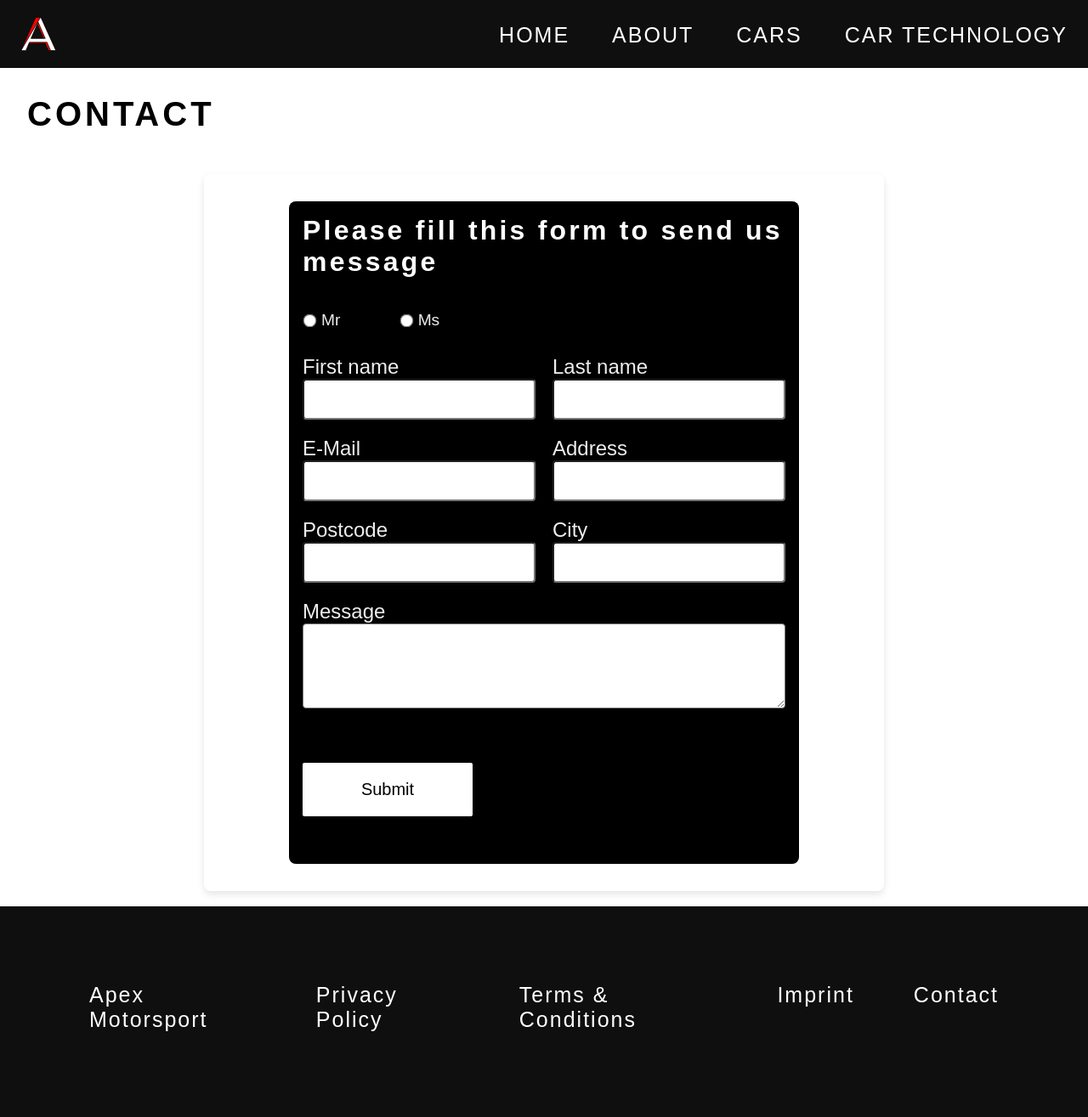
After one commit to dinero2004/Apex-Motorsport, a PHP site: page /contact.html in a window 1280 px wide. The commit adds this page. Shown: the whole page at 85% size. Run offline with PHP 8.4, Linux system fonts and the light colour scheme; some web fonts are replaced.

Commit message:
integrated a contact form, removed the imrpint from the navigation.

```diff
--- /dev/null
+++ b/code/code.js
@@ -0,0 +1,12 @@
+const hamburger = document.querySelector(".hamburger");
+    const navMenu = document.querySelector(".nav-menu");
+
+    hamburger.addEventListener("click", () => {
+        hamburger.classList.toggle("active");
+        navMenu.classList.toggle("active");
+    });
+
+    document.querySelectorAll(".nav-link").forEach(n => n.addEventListener("click", () => {
+        hamburger.classList.remove("active");
+        navMenu.classList.remove("active");
+    }));
--- /dev/null
+++ b/contact.html
@@ -0,0 +1,144 @@
+<!DOCTYPE html>
+<html lang="en">
+
+<head>
+    <meta charset="UTF-8">
+    <meta name="viewport" content="width=device-width, initial-scale=1.0">
+    <link rel="stylesheet" href="css/style.css">
+    <link rel="stylesheet" href="css/contact.css">
+    <script src="code/code.js" defer></script>
+    <meta name="description" content="Apex Motorsport: Showroom for sports cars with incredible performance.">
+    <link rel="icon" href="assets/favicon/favicon_package_v0.16/favicon.ico" type="image/x-icon">
+    <link rel="shortcut icon" href="assets/favicon/favicon_package_v0.16/favicon.ico" type="image/x-icon">
+
+    <title>Contact</title>
+</head>
+
+<body>
+    <main>
+        <header>
+            <nav class="navbar">
+                <img height="40px" src="assets/logo/svg/Apex-Logo.svg" class="nav-branding"
+                    alt="Red White Logo of Apex Motorsport">
+                <ul class="nav-menu">
+                    <li class="nav-item">
+                        <a href="index.html" class="nav-link">Home</a>
+                    </li>
+                    <li class="nav-item">
+                        <a href="about.html" class="nav-link">About</a>
+                    </li>
+                    <li class="nav-item">
+                        <a href="cars.html" class="nav-link">Cars</a>
+                    </li>
+                    <li class="nav-item">
+                        <a href="technology.html" class="nav-link">Car Technology</a>
+                    </li>
+                </ul>
+                <div class="hamburger" aria-label="Mobile Navigation Menu">
+                    <span class="bar"></span>
+                    <span class="bar"></span>
+                    <span class="bar"></span>
+                </div>
+            </nav>
+        </header>
+
+        <!-- hero section -->
+
+        <h1>Contact</h1>
+        <div class="form-container">
+            <section>
+
+                <!-- contact form -->
+
+                <form>
+                    <h2>Please fill this form to send us message</h2>
+                    <form>
+
+                        <div class="radio-group">
+                            <label>
+                                <input type="radio" name="title" value="mrs"> Mr
+                            </label>
+                            <label>
+                                <input type="radio" name="title" value="ms"> Ms
+                            </label>
+                        </div>
+
+                        <div class="first-name">
+                            <label for="first-name">First name</label>
+                            <input type="text" id="first-name" />
+                        </div>
+                        <div class="last-name">
+                            <label for="last-name">Last name</label>
+                            <input type="text" id="last-name" />
+                        </div>
+
+                        <div class="email">
+                            <label for="email">E-Mail</label>
+                            <input type="text" id="email" />
+                        </div>
+
+                        <div class="address">
+                            <label for="address">Address</label>
+                            <input type="text" id="address" />
+                        </div>
+
+                        <div class="postcode">
+                            <label for="postcode">Postcode</label>
+                            <input type="text" id="postcode" />
+                        </div>
+
+                        <div class="city">
+                            <label for="city">City</label>
+                            <input type="text" id="city" />
+                        </div>
+
+                        <div class="message">
+                            <label for="message">Message</label>
+                            <textarea id="message"></textarea>
+                        </div>
+                        <button>Submit</button>
+                    </form>
+
+            </section>
+        </div>
+    </main>
+    <footer class="footer">
+        <div class="container">
+
+            <div class="row">
+                <div class="footer-col">
+                    <ul>
+                        <li class="footer-logo"><a href="index.html">Apex Motorsport</a></li>
+                    </ul>
+                </div>
+
+                <div class="footer-col">
+                    <ul>
+                        <li><a href="imprint.html">Privacy Policy</a></li>
+                    </ul>
+                </div>
+
+                <div class="footer-col">
+                    <ul>
+                        <li><a href="imprint.html">Terms & Conditions</a></li>
+                    </ul>
+                </div>
+
+
+                <div class="footer-col">
+                    <ul>
+                        <li><a href="imprint.html">Imprint</a></li>
+                    </ul>
+                </div>
+
+                <div class="row">
+                    <div class="footer-col">
+                        <ul>
+                            <li><a href="contact.html">Contact</a></li>
+                        </ul>
+                    </div>
+                </div>
+            </div>
+    </footer>
+</body>
+</html>
--- /dev/null
+++ b/css/contact.css
@@ -0,0 +1,187 @@
+body {
+    background: white;
+    color: black;
+}
+
+.form-container {
+    display: flex;
+    align-items: center;
+    justify-content: center;
+    flex-direction: row;
+}
+
+main section {
+    display: flex;
+    align-items: center;
+    justify-content: center;
+    flex-direction: column;
+}
+
+h1 {
+    margin: 2rem;
+}
+
+section {
+    width: 100%;
+    max-width: 800px;
+    padding: 2rem;
+    margin: 1rem 0;
+    background-color: #fff;
+    border-radius: 8px;
+    box-shadow: 0 4px 8px rgba(0, 0, 0, 0.1);
+    transition: transform 0.3s ease, box-shadow 0.3s ease;
+}
+
+section:hover {
+    transform: translateY(-0.5rem);
+    box-shadow: 0 8px 16px rgba(0, 0, 0, 0.2);
+}
+
+form {
+    width: 600px;
+    padding: 16px;
+    display: grid;
+    grid-template-columns: 1fr 1fr;
+    grid-template-rows: repeat(6, auto);
+    gap: 20px;
+    align-items: center;
+    background: black;
+    color: white;
+    border-radius: 8px;
+  }
+
+  form label,
+  form input,
+  form textarea,
+  form button {
+    width: 100%;
+  }
+
+  form input,
+  form textarea {
+    font-size: 1.3em;
+    padding: 10px;
+    border-radius: 4px;
+  }
+
+  form textarea {
+    min-height: 100px;
+  }
+
+  form button {
+    margin: 2em 0;
+    padding: 1em 0;
+    font-size: 20px;
+    color: black;
+    background: white;
+    border: none;
+    max-width: 200px;
+    border-radius: 2px;
+    transition: background 0.4s ease, color 0.4s ease;
+  }
+
+  form button:hover {
+    background: rgb(221, 14, 14);
+    color: white;
+  }
+
+  .title {
+    border-top: 1px solid white;
+    grid-column: span 2;
+    display: grid;
+    grid-template-columns: repeat(2, 1fr);
+    gap: 20px;
+    margin-bottom: 20px;
+  }
+
+  h2 {
+    grid-column: span 2;
+  }
+
+  .radio-group {
+    grid-column: span 2;
+    display: flex;
+    align-items: center;
+    justify-content: flex-start;
+  }
+
+  .radio-group label {
+    display: flex;
+    align-items: center;
+    font-size: 1.2rem;
+    color: #eee;
+    width: 20%;
+  }
+
+  .radio-group input {
+    transform: scale(1.2);
+    margin-right: 5px;
+    width: 15%;
+  }
+
+  form .first-name,
+  form .last-name,
+  form .address,
+  form .postcode,
+  form .message {
+    grid-column: span 1;
+  }
+
+  form .message {
+    grid-column: span 2;
+  }
+
+  form label {
+    font-size: 1.5em;
+    color: #eee;
+    margin: 1em 0 10px;
+  }
+
+  form span {
+    color: #c31616;
+    width: 100%;
+    text-align: left;
+    margin-top: 10px;
+  }
+
+  @media (max-width: 768px) {
+    .form-container{
+      padding: 16px;
+    }
+
+    .radio-group input {
+      transform: scale(4);
+      margin-right: 10px;
+      font-size: 1.5em;
+    }
+
+    .radio-group label {
+      margin-right: 80px;
+      padding: 16px;
+    }
+
+    form {
+      width: 400px;
+    }
+
+    section{
+      padding: 16px
+    }
+
+    form {
+      display: flex;
+      flex-direction: column;
+      align-items: flex-start;
+      padding: 16px;
+
+    }
+
+    .title,
+    form .first-name,
+    form .last-name,
+    form .address,
+    form .postcode,
+    form .message {
+      margin-bottom: 10px;
+    }
+  }
--- a/css/style.css
+++ b/css/style.css
@@ -1,3 +1,4 @@
+
 @import url("typography.css");
 
 /* Small Reset */
--- a/css/technology.css
+++ b/css/technology.css
@@ -1,9 +1,3 @@
-/* Small Reset */
-*::before, *::after, * {
-    box-sizing: border-box;
-    margin: 0;
-    padding: 0;
-}
 
 body {
     background-image: linear-gradient(#0F0F0F, #BD1923, #0F0F0F); /* Add black at both ends */
--- a/css/typography.css
+++ b/css/typography.css
@@ -2,17 +2,6 @@
     font-family: 'Montserrat';
     src: url('/fonts/Montserrat/Montserrat-VariableFont_wght.ttf') format('truetype');
 }
-
-/* Small Reset */
-*::before,
-*::after,
-* {
-    box-sizing: border-box;
-    margin: 0;
-    padding: 0;
-}
-
-
 
 body {
     font-family: 'Montserrat', sans-serif;
```
Also changed, not shown: about.html (+4 -28 lines), cars.html (+2 -25 lines), css/about.css (+15 -22 lines), css/cars.css (+0 -8 lines), css/imprint.css (added, +28 -0 lines), imprint.html (+3 -66 lines), index.html (+2 -26 lines), technology.html (+2 -25 lines), code/contact.js (added).
